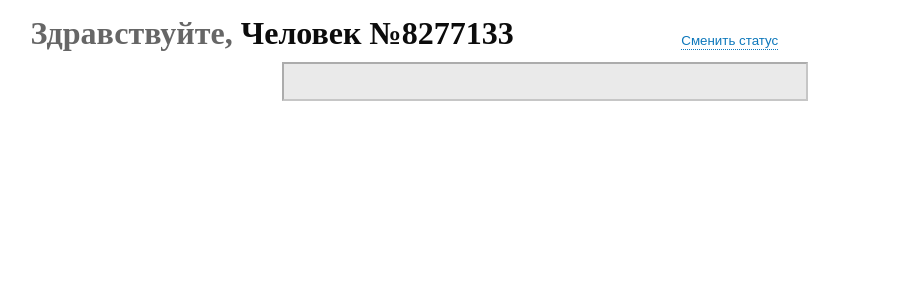
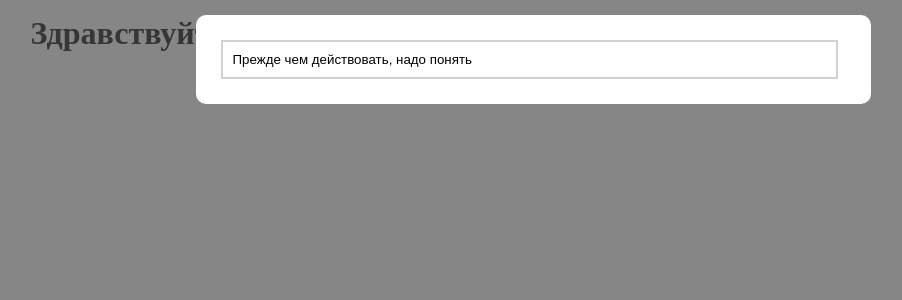
Before and after one commit to comeall09/au_test, a React (Create React App) app: page / in a window 1280 px wide. Shown: the top 300 px of the page, without its empty margins (107-1009 px from the left). Built offline with nearby package versions, Linux system fonts and the light colour scheme.

Commit message:
status modal handler almost done

```diff
--- a/src/widgets/ui/StatusBar/StatusBar.tsx
+++ b/src/widgets/ui/StatusBar/StatusBar.tsx
@@ -1,36 +1,21 @@
 import { useEffect, useRef, useState } from 'react'
 import s from './styles/statusBar.module.scss'
 import { StatusHeader } from './StatusHeader/StatusHeader'
+import { StatusModal } from './StatusModal/StatusModal'
 
 export const StatusBar = () => {
-  const [isActive, setIsActive] = useState(true)
 
-  const activateStatus = () => {
-    setIsActive(false)
-  }
+  const [isActivated, setIsActivated] = useState(false)
 
-  const [status, setStatus] = useState('')
-  const statusHandler = (value: string) => {
-    setStatus(value)
-  }
-
-  const inputEl = useRef<HTMLInputElement>(null)
-  useEffect(() => {
-    inputEl.current?.focus()
-  }, [isActive])
+  const [status, setStatus] = useState('Прежде чем действовать, надо понять') // default status value
 
   return (
     <div className={s.statusBar}>
       <StatusHeader />
       <div className={s.statusWrap}>
-        <button onClick={activateStatus} className={s.btn}>Сменить статус</button>
-        <input
-          className={s.status}
-          value={status}
-          disabled={isActive}
-          ref={inputEl}
-          onChange={e => statusHandler(e.target.value)}
-        />
+        <button onClick={() => setIsActivated(true)} className={s.btn}>Сменить статус</button>
+        <div className={s.status}>{status}</div>
+        <StatusModal isActivated={isActivated} status={status} setStatus={setStatus}/>
       </div>
     </div>
   )
--- /dev/null
+++ b/src/widgets/ui/StatusBar/StatusModal/StatusModal.tsx
@@ -0,0 +1,34 @@
+import { useEffect, useRef, useState } from "react"
+import s from '../styles/statusBar.module.scss'
+
+interface modalProps {
+  isActivated: boolean,
+  status: string,
+  setStatus: (value: string) => void
+}
+
+export const StatusModal = ({isActivated, status, setStatus}: modalProps) => {
+
+  const inputEl = useRef<HTMLInputElement>(null)
+  // useEffect(() => {
+  //   inputEl.current?.focus()
+  // }, [isActive])
+  const statusHandler = (value: string) => {
+    setStatus(value)
+  }
+
+  return (
+    <div className={s.statusModalWrap}>
+      <div className={s.statusModal}>
+        <input
+          className={s.statusInput}
+          value={status}
+          ref={inputEl}
+          onChange={e => statusHandler(e.target.value)}
+          maxLength={100}
+        />
+        <button className={`${s.btn} ${s.saveStatusBtn} `}>Сохранить статус</button>
+      </div>
+    </div>
+  )
+}
--- a/src/widgets/ui/StatusBar/styles/statusBar.module.scss
+++ b/src/widgets/ui/StatusBar/styles/statusBar.module.scss
@@ -16,6 +16,7 @@
 	.statusWrap {
 		width: 50%;
 		display: flex;
+		flex-wrap: wrap;
 		flex-direction: column;
 		margin: 0 auto;
 		position: relative;
@@ -26,6 +27,7 @@
 			padding: 10px;
 			background-color: #EAEAEA;
 			position: relative;
+			word-wrap: break-word;
 
 			&::before {
 				display: block;
@@ -66,3 +68,34 @@
 
 	}
 }
+
+.statusModalWrap {
+	position: fixed;
+	top: 0;
+	left: 0;
+	right: 0;
+	bottom: 0;
+	background-color: rgba(0, 0, 0, 0.473);
+	padding: 15px;
+
+	display: flex;
+	justify-content: center;
+	align-items: flex-start;
+
+	.statusModal {
+		width: 50%;
+		background-color: #fff;
+		padding: 25px;
+		border-radius: 10px;
+	}
+
+	.statusInput {
+		width: 95%;
+		padding: 10px;
+		border: 2px solid #d1d1d1;
+		outline: none;
+	}
+	.saveStatusBtn {
+		position: sticky;
+	}
+}
```
